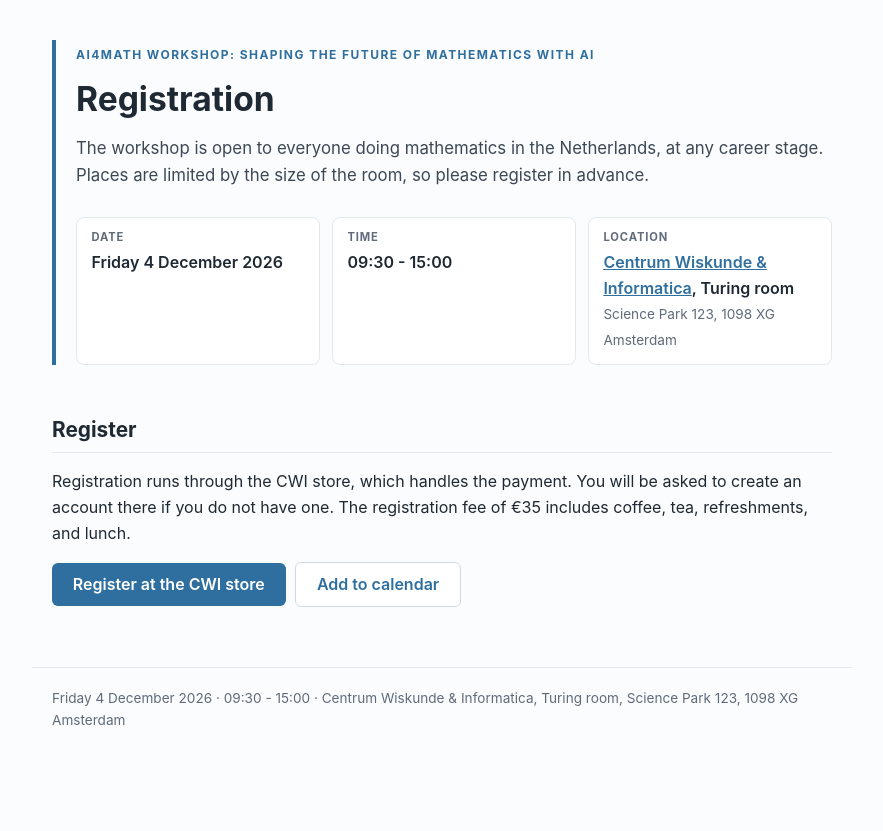
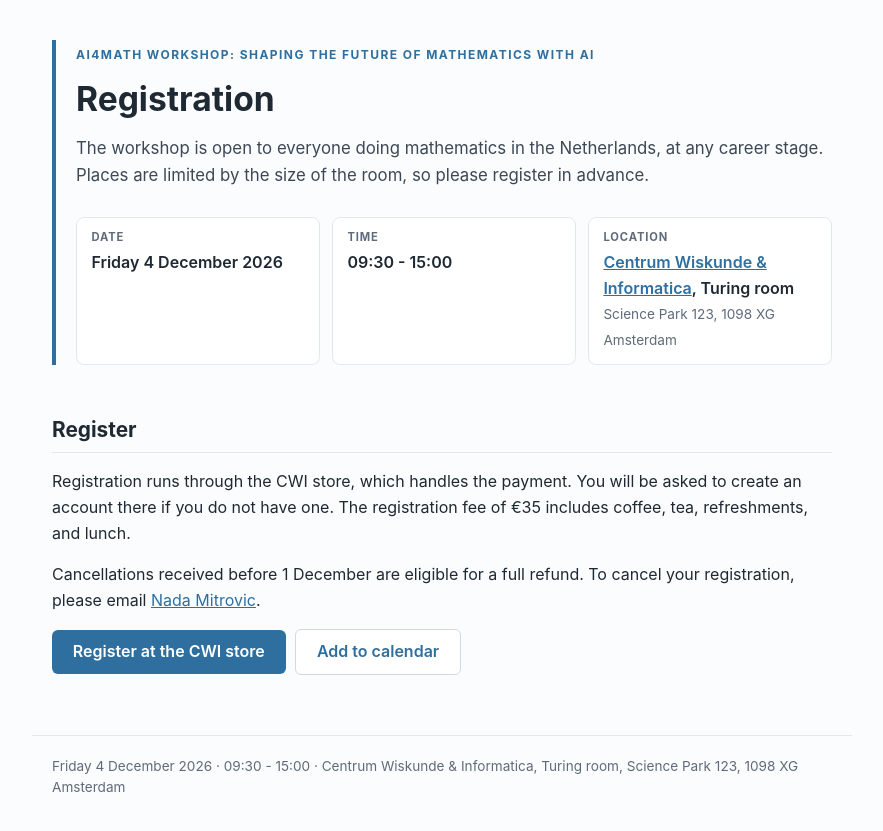
Before and after one commit to ai4mathnl/ai4mathnl.github.io, a Jekyll site: the page built from register.html, in a window 1280 px wide. Shown: the top 831 px of the page, without its empty margins (198-1081 px from the left). Built offline with Jekyll 4.4.1, drawn with Linux system fonts in a browser that asks for light colours.

Commit message:
Add the cancellation and refund terms to the registration page
CWI's page now states that cancellations before 1 December are refunded
in full, with requests going to Nada Mitrovic at CWI. The deadline and
contact live in _config.yml with the other registration facts.

```diff
--- a/_config.yml
+++ b/_config.yml
@@ -25,6 +25,10 @@
   # embedded, so /register/ links out to it. Empty this to close registration.
   registration_url: "https://store.cwi.nl/catalogue/AI4Math_183/"
   registration_fee: "€35"
+  # Cancellations before this date are refunded in full; requests go to CWI.
+  cancellation_deadline: "1 December"
+  cancellation_contact: "Nada Mitrovic"
+  cancellation_email: "nada.mitrovic@cwi.nl"
   contact_email: ""
 
 # The organising body. The list of people lives in _data/organisers.yml.
--- a/register.html
+++ b/register.html
@@ -39,6 +39,11 @@
       fee of {{ site.workshop.registration_fee }} includes coffee, tea, refreshments,
       and lunch.
     </p>
+    <p>
+      Cancellations received before {{ site.workshop.cancellation_deadline }} are
+      eligible for a full refund. To cancel your registration, please email
+      <a href="mailto:{{ site.workshop.cancellation_email }}">{{ site.workshop.cancellation_contact }}</a>.
+    </p>
     <p class="hero__actions">
       <a class="button" href="{{ site.workshop.registration_url }}">Register at the CWI store</a>
       <a class="button button--quiet" href="{{ '/calendar.ics' | relative_url }}">Add to calendar</a>
```
